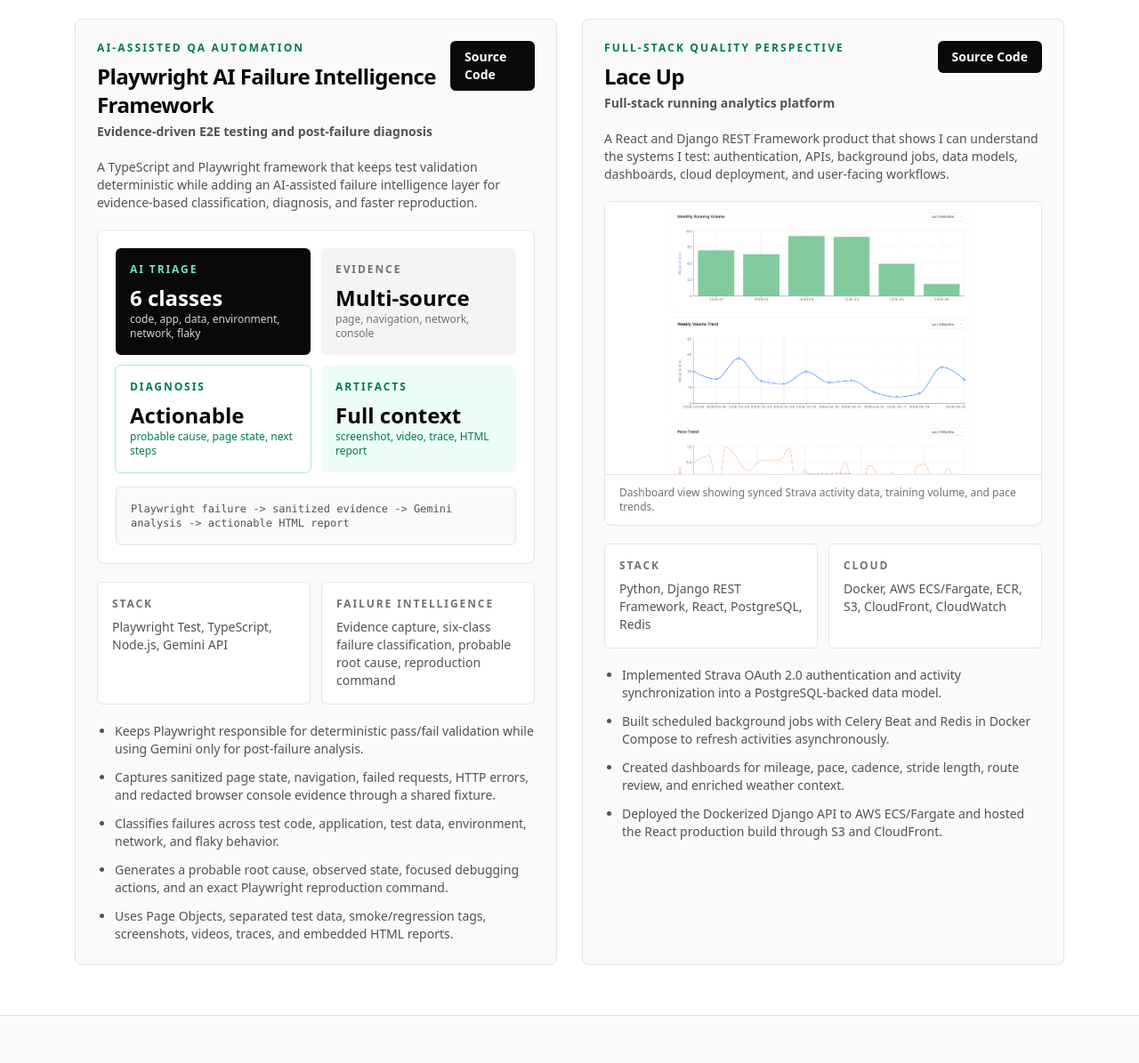
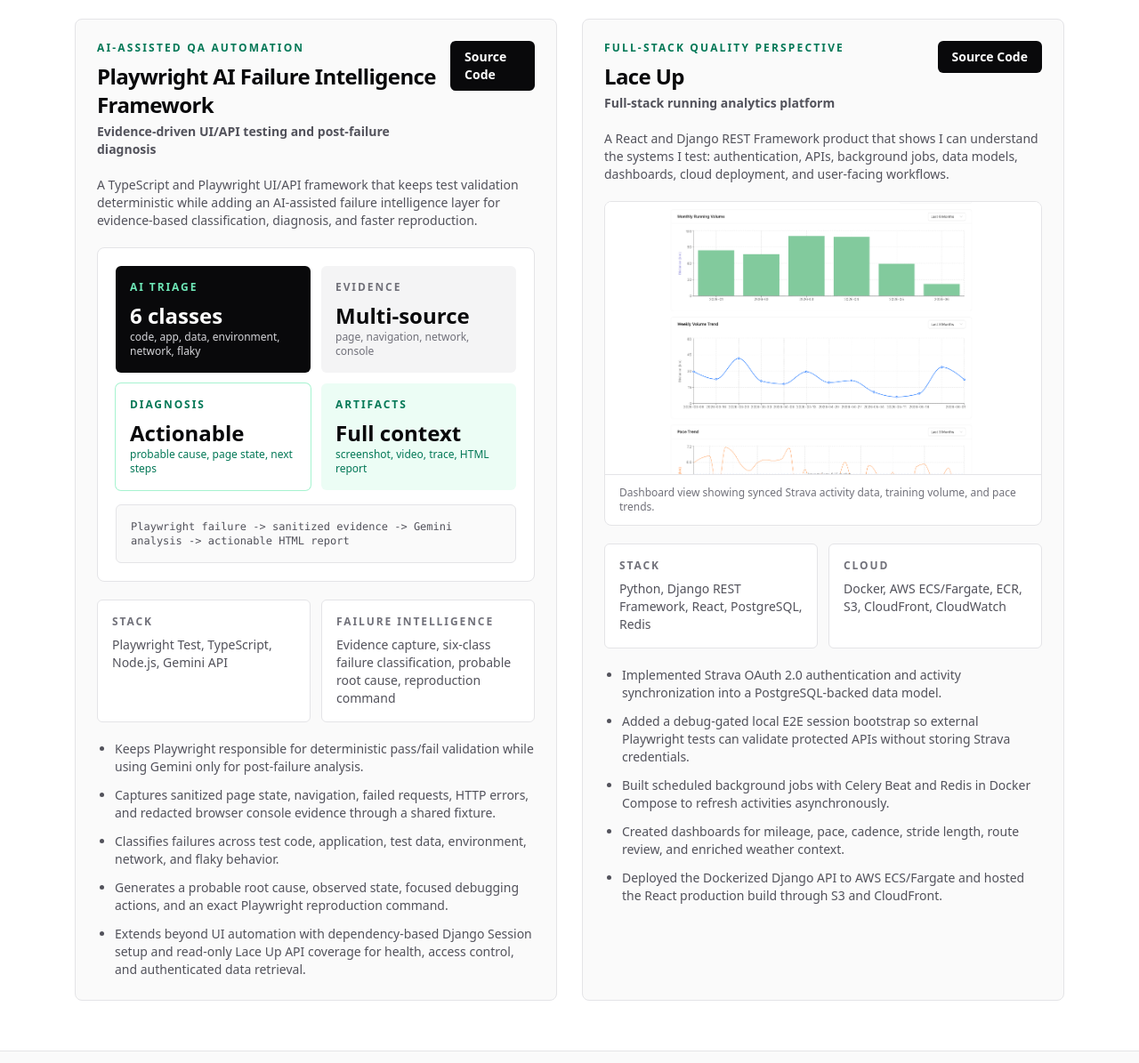
Before and after one commit to AndrewLu3335/AndrewLu3335.github.io, a plain HTML site: page index.html in a window 1280 px wide. Shown: the part 2432-3627 px from the top of the page at 89% size. Drawn offline with nearby package versions, Linux system fonts and the light colour scheme.

Commit message:
Highlight Lace Up API automation

```diff
--- a/index.html
+++ b/index.html
@@ -187,6 +187,7 @@
 
                         <ul class="mt-5 grow space-y-3 pl-5 text-sm text-zinc-600 list-disc">
                             <li>Implemented Strava OAuth 2.0 authentication and activity synchronization into a PostgreSQL-backed data model.</li>
+                            <li>Added a debug-gated local E2E session bootstrap so external Playwright tests can validate protected APIs without storing Strava credentials.</li>
                             <li>Built scheduled background jobs with Celery Beat and Redis in Docker Compose to refresh activities asynchronously.</li>
                             <li>Created dashboards for mileage, pace, cadence, stride length, route review, and enriched weather context.</li>
                             <li>Deployed the Dockerized Django API to AWS ECS/Fargate and hosted the React production build through S3 and CloudFront.</li>
@@ -198,13 +199,13 @@
                             <div>
                                 <p class="text-xs font-bold uppercase tracking-[0.18em] text-emerald-700">AI-Assisted QA Automation</p>
                                 <h3 class="mt-2 text-2xl font-extrabold tracking-tight text-zinc-950">Playwright AI Failure Intelligence Framework</h3>
-                                <p class="mt-1 text-sm font-semibold text-zinc-600">Evidence-driven E2E testing and post-failure diagnosis</p>
+                                <p class="mt-1 text-sm font-semibold text-zinc-600">Evidence-driven UI/API testing and post-failure diagnosis</p>
                             </div>
                             <a href="https://github.com/AndrewLu3335/playwright-ai-qa-framework" target="_blank" rel="noreferrer" class="inline-flex w-fit rounded-md bg-zinc-950 px-4 py-2 text-sm font-bold text-white transition hover:bg-zinc-700">Source Code</a>
                         </div>
 
                         <p class="mt-5 text-sm text-zinc-600">
-                            A TypeScript and Playwright framework that keeps test validation deterministic while adding an AI-assisted failure intelligence layer for evidence-based classification, diagnosis, and faster reproduction.
+                            A TypeScript and Playwright UI/API framework that keeps test validation deterministic while adding an AI-assisted failure intelligence layer for evidence-based classification, diagnosis, and faster reproduction.
                         </p>
 
                         <div class="mt-5 rounded-lg border border-zinc-200 bg-white p-5">
@@ -251,7 +252,7 @@
                             <li>Captures sanitized page state, navigation, failed requests, HTTP errors, and redacted browser console evidence through a shared fixture.</li>
                             <li>Classifies failures across test code, application, test data, environment, network, and flaky behavior.</li>
                             <li>Generates a probable root cause, observed state, focused debugging actions, and an exact Playwright reproduction command.</li>
-                            <li>Uses Page Objects, separated test data, smoke/regression tags, screenshots, videos, traces, and embedded HTML reports.</li>
+                            <li>Extends beyond UI automation with dependency-based Django Session setup and read-only Lace Up API coverage for health, access control, and authenticated data retrieval.</li>
                         </ul>
                     </article>
                 </div>
```
Also changed, not shown: README.md.
